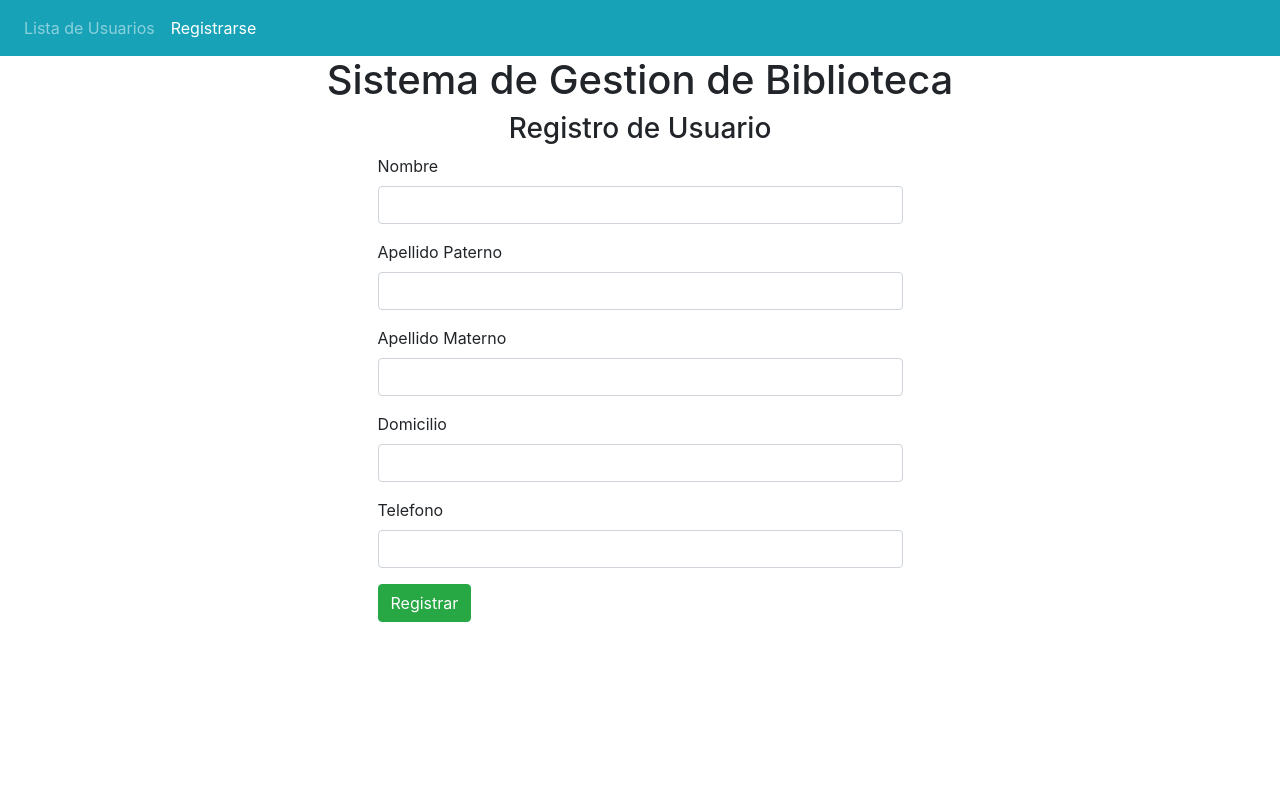
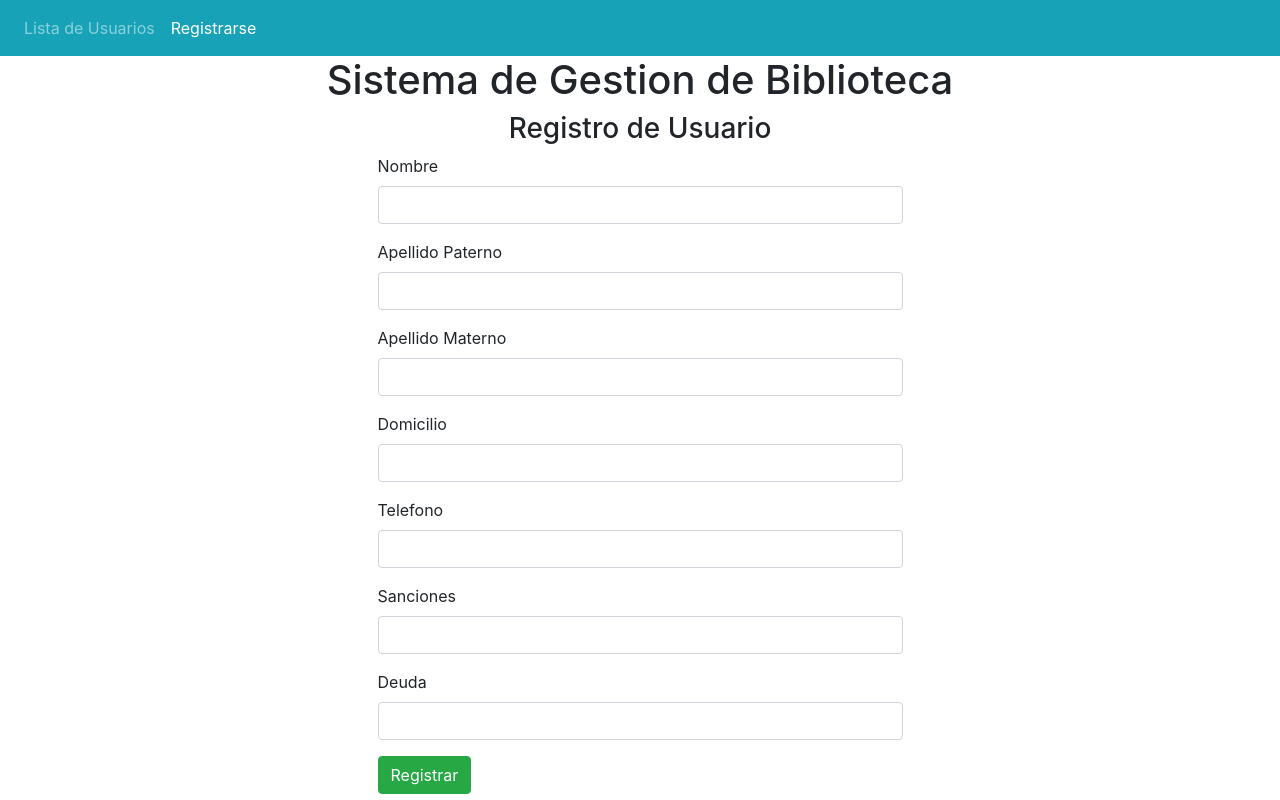
Before and after one commit to SebatianLedesma/Library, an Angular app: page /registrar-usuario in a window 1280 px wide. Built offline with nearby package versions, Linux system fonts and the light colour scheme.

Commit message:
Correccion formulario

```diff
--- a/src/app/registrar-usuario/registrar-usuario.component.html
+++ b/src/app/registrar-usuario/registrar-usuario.component.html
@@ -41,6 +41,22 @@
       [(ngModel)] = "usuario.tel"
       name="nombre">
     </div>
+    <div class="form-group">
+      <label>Sanciones</label>
+      <input type="text"
+      class="form-control"
+      id="sanciones"
+      [(ngModel)] = "usuario.sanctions"
+      name="sanciones">
+    </div>
+    <div class="form-group">
+      <label>Deuda</label>
+      <input type="text"
+      class="form-control"
+      id="deuda"
+      [(ngModel)] = "usuario.sanc_money"
+      name="deuda">
+    </div>
 
     <button class="btn btn-success">Registrar</button>
 
--- a/src/app/registrar-usuario/registrar-usuario.component.ts
+++ b/src/app/registrar-usuario/registrar-usuario.component.ts
@@ -1,5 +1,7 @@
 import { Component, OnInit } from '@angular/core';
+import { Router } from '@angular/router';
 import { Usuario } from '../usuario';
+import { UsuarioService } from '../usuario.service';
 
 @Component({
   selector: 'app-registrar-usuario',
@@ -9,13 +11,24 @@ import { Usuario } from '../usuario';
 export class RegistrarUsuarioComponent implements OnInit {
 
   usuario : Usuario = new Usuario();
-  constructor() { }
+  constructor(private usuarioServicio:UsuarioService, private router:Router) { }
 
   ngOnInit(): void {
   }
 
+  guardarUsuario(){
+    this.usuarioServicio.registrarUsuario(this.usuario).subscribe(dato => {
+      console.log(dato);
+      this.irAListaUsuarios();
+    });
+  }
+
+  irAListaUsuarios(){
+    this.router.navigate(['/usuarios'])
+  }
+
   onSubmit(){
-    console.log(this.usuario);
+    this.guardarUsuario();
   }
 
 }
--- a/src/app/usuario.service.ts
+++ b/src/app/usuario.service.ts
@@ -16,9 +16,12 @@ export class UsuarioService {
 
   //Metodo para obtener usuarios.
 
-    obtenerListaUsuarios():Observable<Usuario[]>{
-
-      return this.httpCient.get<Usuario[]>(`${this.baseURL}`);
-    }
+  obtenerListaUsuarios():Observable<Usuario[]>{
+    return this.httpCient.get<Usuario[]>(`${this.baseURL}`);
+  }
+  //Metodo para registrar usuarios.
+  registrarUsuario(usuario:Usuario) : Observable<Object>{
+    return this.httpCient.post(`${this.baseURL}`,usuario)
+  }
 
 }
```
